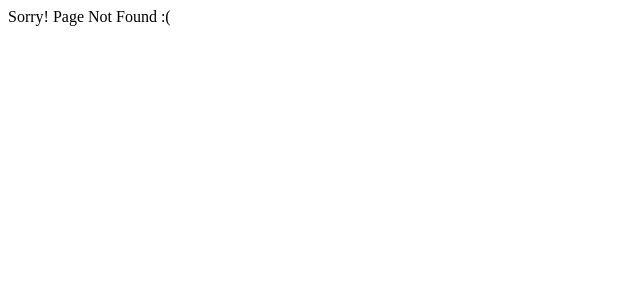
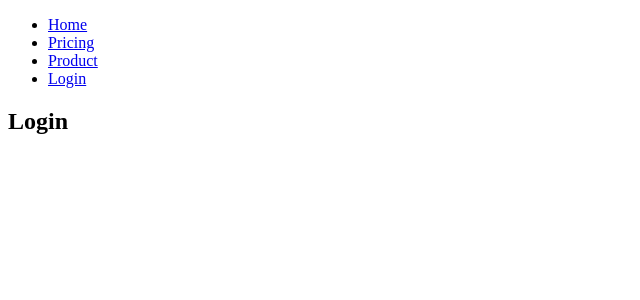
Before and after one commit to AkhilGuretia/WorldWise, a React app: page /login in a window 1280 px wide. Before the commit this address had no page. Shown: the top 300 px of the page, without its empty margins (0-640 px from the left). Built offline with nearby package versions, Linux system fonts and the light colour scheme; the HTML template or start-up script is replaced by a standard one.

Commit message:
Create login page and add it's route

```diff
--- a/src/App.jsx
+++ b/src/App.jsx
@@ -3,6 +3,7 @@ import Homepage from "./pages/Homepage";
 import Product from "./pages/Product";
 import Pricing from "./pages/Pricing";
 import PageNotFound from "./pages/PageNotFound";
+import Login from "./pages/Login";
 
 const App = () => {
   return (
@@ -11,6 +12,7 @@ const App = () => {
         <Route path="/" element={<Homepage />} />
         <Route path="product" element={<Product />} />
         <Route path="pricing" element={<Pricing />} />
+        <Route path="login" element={<Login />} />
         <Route path="*" element={<PageNotFound />} />
       </Routes>
     </BrowserRouter>
--- a/src/components/PageNav.jsx
+++ b/src/components/PageNav.jsx
@@ -12,6 +12,9 @@ const PageNav = () => {
         <li>
           <NavLink to="/product">Product</NavLink>
         </li>
+        <li>
+          <NavLink to="/login">Login</NavLink>
+        </li>
       </ul>
     </nav>
   );
--- /dev/null
+++ b/src/pages/Login.jsx
@@ -0,0 +1,12 @@
+import PageNav from "../components/PageNav";
+
+const Login = () => {
+  return (
+    <div>
+      <PageNav />
+      <h2>Login</h2>
+    </div>
+  );
+};
+
+export default Login;
```
